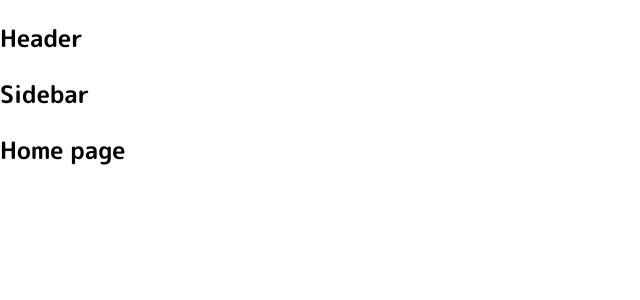
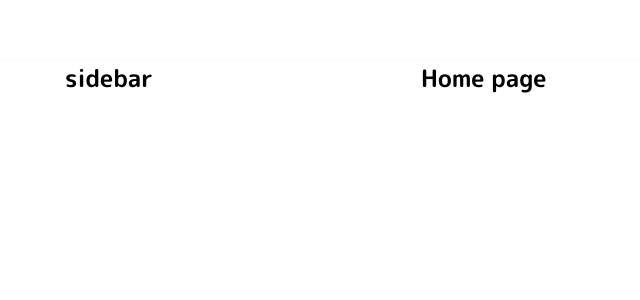
Before and after one commit to HoangAnhTuan2902/tiktok-ui, a React (Create React App) app: page / in a window 1280 px wide. Shown: the top 300 px of the page, without its empty margins (0-640 px from the left). Built offline with nearby package versions, Linux system fonts and the light colour scheme.

Commit message:
feat: Add classnames package for dynamic class names in components

```diff
--- a/package.json
+++ b/package.json
@@ -6,6 +6,7 @@
 		"@testing-library/jest-dom": "^5.17.0",
 		"@testing-library/react": "^13.4.0",
 		"@testing-library/user-event": "^13.5.0",
+		"classnames": "^2.5.1",
 		"normalize.css": "^8.0.1",
 		"react": "^18.3.1",
 		"react-dom": "^18.3.1",
--- a/src/components/GlobalStyles/GlobalStyles.scss
+++ b/src/components/GlobalStyles/GlobalStyles.scss
@@ -3,9 +3,15 @@
 
 :root {
     --primary: #fe2c55;
+
+    //Default layout
+    --default-layout-header-height: 60px;
+    --default-layout-width: 1150px;
 }
 * {
+    margin: 0;
     box-sizing: border-box;
+    padding: 0;
 }
 html {
     font-size: 62.5%;
--- /dev/null
+++ b/src/components/Layout/Defaultlayout/Defaultlayout.module.scss
@@ -0,0 +1,12 @@
+.wrapper {
+    display: flex;
+    flex-direction: column;
+    align-items: center;
+}
+.container {
+    width: var(--default-layout-width, 1150px);
+    display: flex;
+}
+.content {
+    flex: 1;
+}
--- /dev/null
+++ b/src/components/Layout/Defaultlayout/Sidebar/Sidebar.module.scss
@@ -0,0 +1,3 @@
+.wrapper {
+    width: 356px;
+}
--- a/src/components/Layout/Defaultlayout/Sidebar/index.js
+++ b/src/components/Layout/Defaultlayout/Sidebar/index.js
@@ -1,5 +1,13 @@
+import styles from './Sidebar.module.scss';
+import classNames from 'classnames/bind';
+
+const cx = classNames.bind(styles);
 function Sidebar() {
-    return <h2>Sidebar</h2>;
+    return (
+        <aside className={cx('wrapper')}>
+            <h2>sidebar</h2>
+        </aside>
+    );
 }
 
 export default Sidebar;
--- a/src/components/Layout/Defaultlayout/index.js
+++ b/src/components/Layout/Defaultlayout/index.js
@@ -1,12 +1,16 @@
+import classNames from 'classnames/bind';
+import styles from './Defaultlayout.module.scss';
 import Header from '~/components/Layout/components/Header';
 import Sidebar from './Sidebar';
+
+const cx = classNames.bind(styles);
 function DefaultLayout({ children }) {
     return (
-        <div>
+        <div className={cx('wrapper')}>
             <Header />
-            <div className="container">
+            <div className={cx('container')}>
                 <Sidebar />
-                <div className="content">{children}</div>
+                <div className={cx('content')}>{children}</div>
             </div>
         </div>
     );
--- a/src/components/Layout/HeaderOnly/index.js
+++ b/src/components/Layout/HeaderOnly/index.js
@@ -1,5 +1,5 @@
 import Header from '~/components/Layout/components/Header';
-function DefaultLayout({ children }) {
+function HeaderOnly({ children }) {
     return (
         <div>
             <Header />
@@ -10,4 +10,4 @@ function DefaultLayout({ children }) {
     );
 }
 
-export default DefaultLayout;
+export default HeaderOnly;
--- /dev/null
+++ b/src/components/Layout/components/Header/Header.module.scss
@@ -0,0 +1,11 @@
+.wrapper {
+    height: var(--default-layout-header-height, 60px);
+    width: 100%;
+    display: flex;
+    justify-content: center;
+    box-shadow: 0 0px 1px rgb(0 0 0/12%);
+}
+.inner {
+    height: 100%;
+    width: var(--default-layout-width, 1150px);
+}
--- a/src/components/Layout/components/Header/index.js
+++ b/src/components/Layout/components/Header/index.js
@@ -1,7 +1,16 @@
+import classNames from 'classnames/bind';
+import styles from './Header.module.scss';
 
-
+const cx = classNames.bind(styles);
 function Header() {
-    return <h2>Header</h2>;
+    return (
+        <header className={cx('wrapper')}>
+            <div className={cx('inner')}>
+                {/** logo */}
+                {/** search */}
+            </div>
+        </header>
+    );
 }
 
 export default Header;
```
Also changed, not shown: 1 other file (tests, documents, lock files or other folders).
